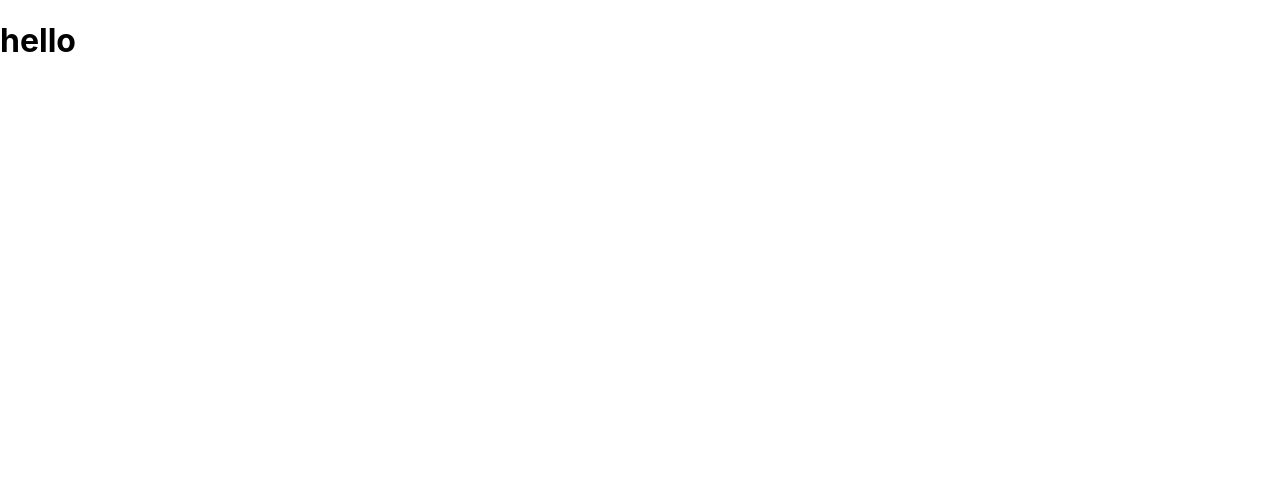
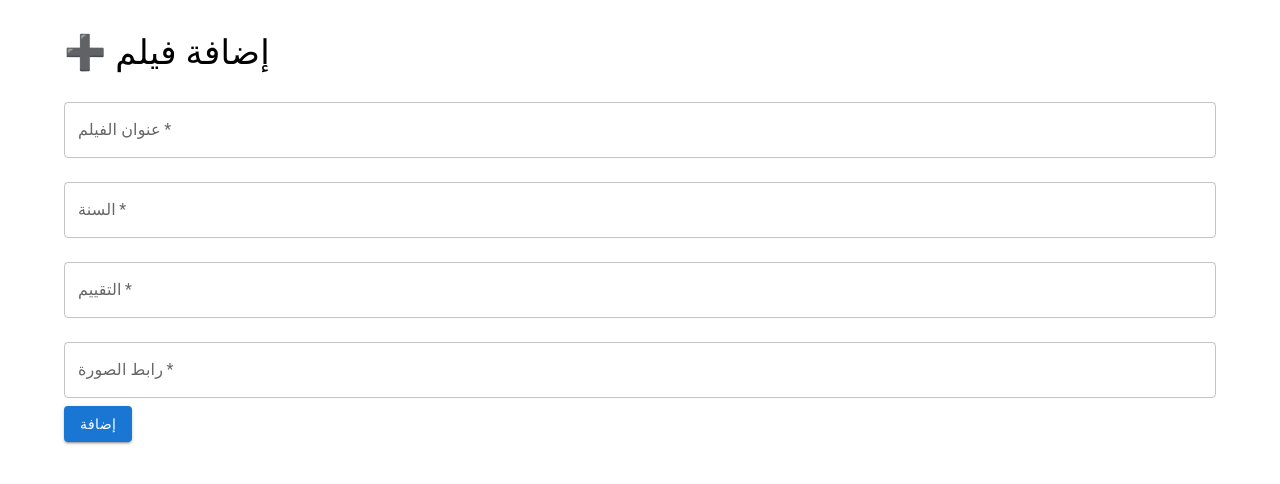
Before and after one commit to zakariabouaicha/my-firebase-app, a React (Create React App) app: page /add in a window 1280 px wide. Shown: the top 484 px of the page. Built offline with nearby package versions, Linux system fonts and the light colour scheme.

Commit message:
أضفت صفحة لإضافة فيلم وربطتها بفايرستور مع تنفيذ وظيفتي الإضافة والحذف

```diff
--- a/src/App.js
+++ b/src/App.js
@@ -1,13 +1,18 @@
-// src/App.js
+
 import React from 'react';
+import { BrowserRouter as Router, Routes, Route } from 'react-router-dom';
+import Home from './pages/Home';
+import AddMovie from './pages/AddMovie';
+import { getFirestore,collection, } from 'firebase/firestore';
 
-function App() {
-  return (
-    <>
 
-   <h1>hello </h1>
-    </>
-  );
+export default function App() {
+return (
+<Router>
+<Routes>
+<Route path="/" element={<Home />} />
+<Route path="/add" element={<AddMovie />} />
+</Routes>
+</Router>
+);
 }
-
-export default App;
--- /dev/null
+++ b/src/components/MoviesList.jsx
@@ -0,0 +1,59 @@
+import React, { useEffect, useState } from 'react';
+import { collection, getDocs, deleteDoc, doc } from 'firebase/firestore';
+import { db } from '../firebase';
+import {
+  Card,
+  CardContent,
+  CardMedia,
+  Typography,
+  Grid,
+  Button
+} from '@mui/material';
+
+export default function MoviesList() {
+  const [movies, setMovies] = useState([]);
+
+  useEffect(() => {
+    const getMovies = async () => {
+      const snapshot = await getDocs(collection(db, 'movies'));
+      setMovies(snapshot.docs.map(doc => ({ id: doc.id, ...doc.data() })));
+    };
+    getMovies();
+  }, []);
+
+  const handleDelete = async (movie) => {
+    try {
+      await deleteDoc(doc(db, 'movies', movie.id));
+      setMovies(movies.filter(m => m.id !== movie.id));
+    } catch (error) {
+      console.error('❌ خطأ أثناء الحذف:', error);
+      alert('حدث خطأ أثناء الحذف');
+    }
+  };
+
+  return (
+    <Grid container spacing={2}>
+      {movies.map((movie) => (
+        <Grid item xs={12} sm={6} md={4} key={movie.id}>
+          <Card>
+            {movie.imageUrl && (
+              <CardMedia
+                component="img"
+                height="200"
+                image={movie.imageUrl}
+                alt={movie.title}
+                style={{ objectFit: 'cover' }}
+              />
+            )}
+            <CardContent>
+              <Typography variant="h6">{movie.title}</Typography>
+              <Typography variant="body2">السنة: {movie.year}</Typography>
+              <Typography variant="body2">التقييم: {movie.rating}</Typography>
+              <Button color="error" onClick={() => handleDelete(movie)}>🗑️ حذف</Button>
+            </CardContent>
+          </Card>
+        </Grid>
+      ))}
+    </Grid>
+  );
+}
--- /dev/null
+++ b/src/pages/AddMovie.jsx
@@ -0,0 +1,76 @@
+import React, { useState } from 'react';
+import { TextField, Button, Container, Typography } from '@mui/material';
+import { db } from '../firebase';
+import { collection, addDoc } from 'firebase/firestore';
+
+export default function AddMovie() {
+  const [title, setTitle] = useState('');
+  const [year, setYear] = useState('');
+  const [rating, setRating] = useState('');
+  const [imageUrl, setImageUrl] = useState('');
+
+  const handleSubmit = async (e) => {
+    e.preventDefault();
+    try {
+      await addDoc(collection(db, 'movies'), {
+        title,
+        year: parseInt(year),
+        rating: parseFloat(rating),
+        imageUrl, // ✅ هذا ما يتم تخزينه مباشرة
+      });
+
+      alert('✅ تم إضافة الفيلم بنجاح!');
+      setTitle('');
+      setYear('');
+      setRating('');
+      setImageUrl('');
+    } catch (err) {
+      console.error(err);
+      alert('❌ حدث خطأ أثناء الإضافة');
+    }
+  };
+
+  return (
+    <Container sx={{ mt: 4 }}>
+      <Typography variant="h4" gutterBottom>➕ إضافة فيلم</Typography>
+      <form onSubmit={handleSubmit}>
+        <TextField
+          label="عنوان الفيلم"
+          fullWidth
+          margin="normal"
+          value={title}
+          onChange={(e) => setTitle(e.target.value)}
+          required
+        />
+        <TextField
+          label="السنة"
+          type="number"
+          fullWidth
+          margin="normal"
+          value={year}
+          onChange={(e) => setYear(e.target.value)}
+          required
+        />
+        <TextField
+          label="التقييم"
+          type="number"
+          fullWidth
+          margin="normal"
+          value={rating}
+          onChange={(e) => setRating(e.target.value)}
+          required
+        />
+        <TextField
+          label="رابط الصورة"
+          placeholder="https://i.ibb.co/xxxxx/image.jpg"
+          fullWidth
+          margin="normal"
+          value={imageUrl}
+          onChange={(e) => setImageUrl(e.target.value)}
+          required
+        />
+        <Button type="submit" variant="contained" color="primary">إضافة</Button>
+      </form>
+    </Container>
+  );
+}
--- /dev/null
+++ b/src/pages/Home.jsx
@@ -0,0 +1,43 @@
+import React, { useEffect } from 'react';
+import MoviesList from '../components/MoviesList';
+import { Container, Typography, Button } from '@mui/material';
+import { Link } from 'react-router-dom';
+import { db } from '../firebase';
+import { collection, getDocs, addDoc } from 'firebase/firestore';
+
+export default function Home() {
+  useEffect(() => {
+    const createMoviesCollection = async () => {
+      const colRef = collection(db, 'movies');
+      const snapshot = await getDocs(colRef);
+      if (snapshot.empty) {
+        await addDoc(colRef, {
+          title: 'Oppenheimer',
+          year: 2023,
+          rating: 8.5,
+          imageUrl: '',
+        });
+        console.log('✅ تمت إضافة فيلم Oppenheimer إلى Firestore');
+      } else {
+        console.log('📁 مجموعة movies موجودة مسبقًا');
+      }
+    };
+    createMoviesCollection();
+  }, []);
+
+  return (
+    <Container sx={{ mt: 4 }}>
+      <Typography variant="h3" gutterBottom>🎬 قائمة الأفلام</Typography>
+      <Button
+        variant="contained"
+        color="primary"
+        component={Link}
+        to="/add"
+        sx={{ mb: 2 }}
+      >
+        ➕ إضافة فيلم
+      </Button>
+      <MoviesList />
+    </Container>
+  );
+}
```
Also changed, not shown: src/components/TestMUI.jsx (added, +18 -0 lines).
